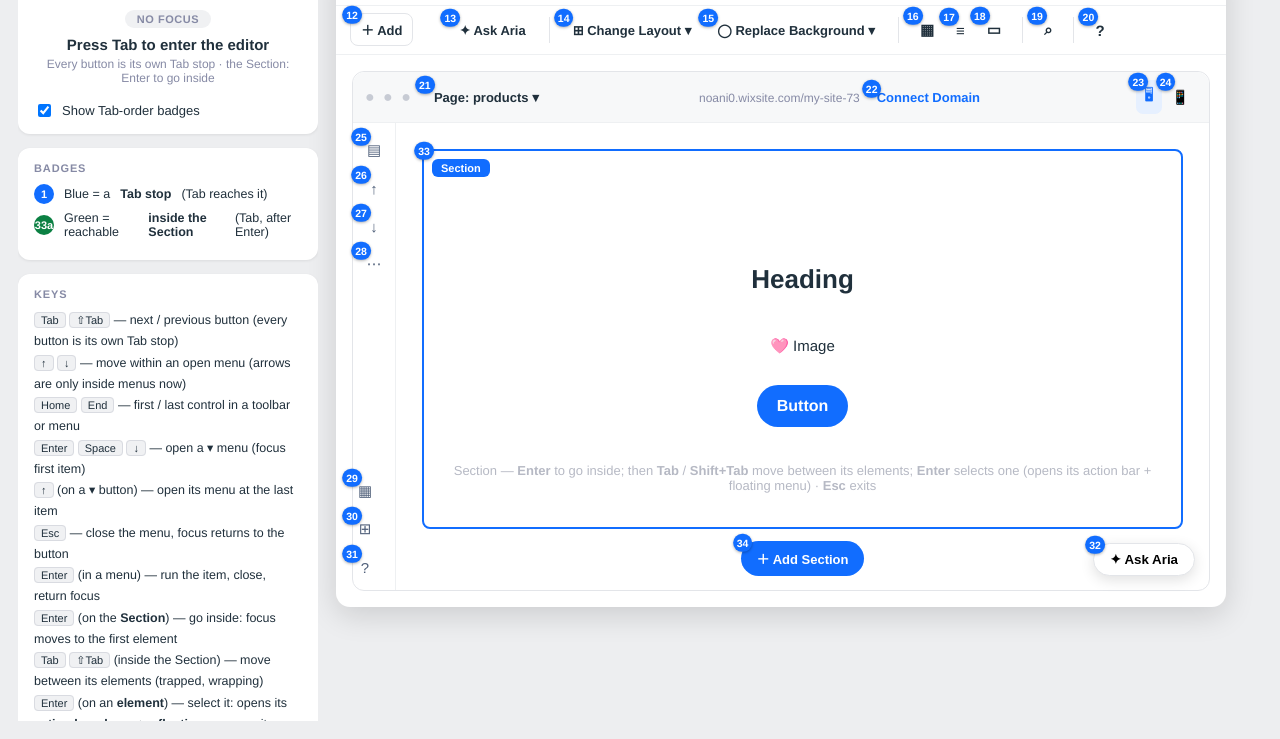
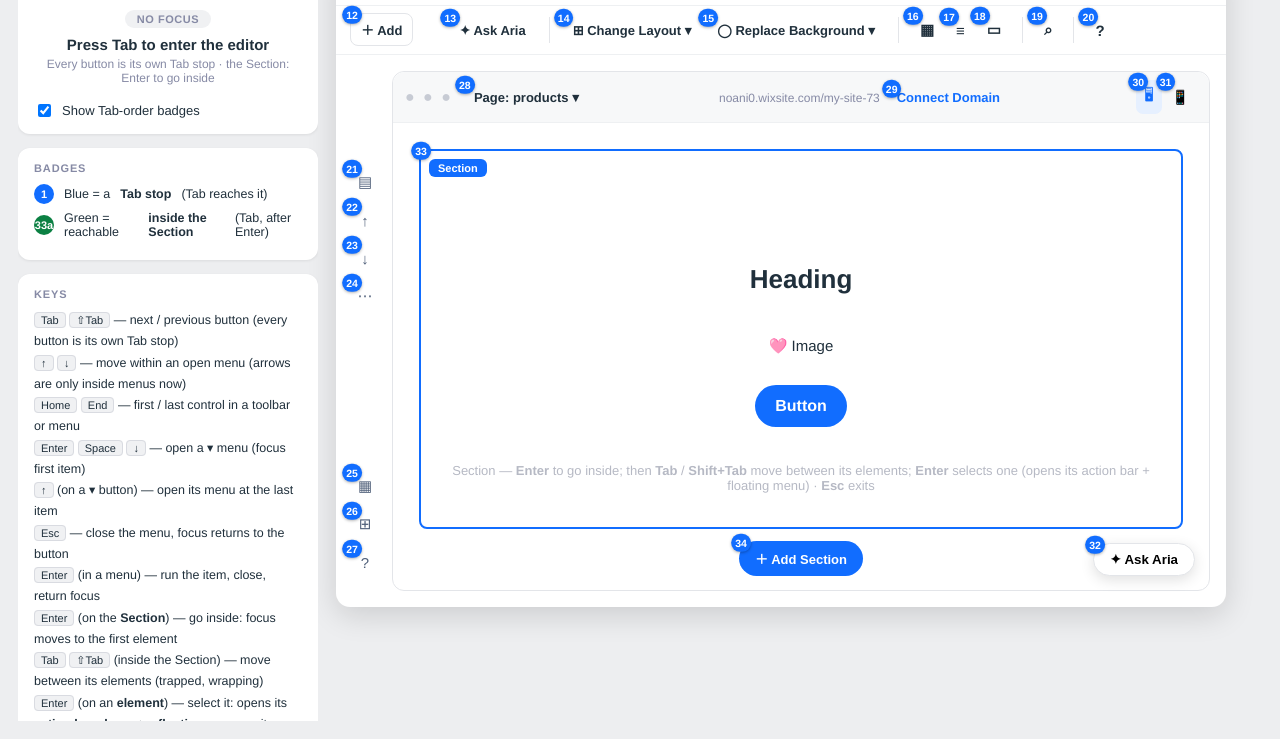
Before and after one commit to noanitzan/kbd-nav-prototypes, a plain HTML site: page harmony-editor-chrome-keyboard.html in a window 1280 px wide. Shown: the part 61-800 px from the top of the page. Drawn offline with Linux system fonts and the light colour scheme.

Commit message:
Move left rail + bottom tools OUTSIDE the browser frame (left gutter), like the real editor; renumber (rail 21-24, tools 25-27, browser bar 28-31)

```diff
--- a/harmony-editor-chrome-keyboard.html
+++ b/harmony-editor-chrome-keyboard.html
@@ -54,7 +54,10 @@
   .addbtn-wrap { position: absolute; left: 14px; top: 7px; }
   .sep { width: 1px; align-self: stretch; background: #E3E5E9; margin: 3px 8px; }
 
-  .frame { position: relative; margin: 16px; border: 1px solid #E3E5E9; border-radius: 12px; min-height: 520px; display: flex; flex-direction: column; }
+  /* editor body = a left gutter (rail + tools, OUTSIDE the frame) beside the browser frame */
+  .editor-body { display: flex; align-items: stretch; margin: 16px 16px 16px 6px; gap: 4px; }
+  .left-gutter { flex: 0 0 46px; display: flex; flex-direction: column; align-items: center; padding: 96px 0 14px; }
+  .frame { position: relative; flex: 1; min-width: 0; border: 1px solid #E3E5E9; border-radius: 12px; min-height: 520px; display: flex; flex-direction: column; }
   .framebar { display: flex; align-items: center; gap: 10px; padding: 8px 12px; border-bottom: 1px solid #EEF0F2; background: #F7F8F9; border-radius: 12px 12px 0 0; }
   .dots { color: #C7CBD4; letter-spacing: 2px; }
   .url { flex: 1; text-align: center; font-size: 12px; color: #868AA5; }
@@ -62,8 +65,7 @@
   .dtoggle { border: 1px solid transparent; background: transparent; border-radius: 7px; padding: 4px 7px; cursor: pointer; font-size: 14px; display: inline-flex; align-items: center; justify-content: center; }
   .dtoggle[aria-pressed="true"] { background: #E6F0FF; color: #116DFF; }
 
-  .canvas { flex: 1; display: flex; }
-  .rail { display: flex; flex-direction: column; align-items: center; gap: 8px; padding: 12px 6px; border-right: 1px solid #EEF0F2; }
+  .rail { display: flex; flex-direction: column; align-items: center; gap: 8px; }
   .rbtn { width: 30px; height: 30px; border: 1px solid transparent; background: transparent; border-radius: 8px; cursor: pointer; font-size: 15px; color: #50607A; display: inline-flex; align-items: center; justify-content: center; padding: 0; }
   .rbtn:hover { background: #F3F4F6; }
   .stage { flex: 1; position: relative; padding: 26px; }
@@ -95,7 +97,7 @@
   .sec-panel[hidden] { display: none; }
   .sec-panel .sp-sep { width: 1px; align-self: stretch; background: #E3E5E9; margin: 3px 4px; }
   .sec-panel .rbtn { width: 30px; height: 30px; }
-  .floattools { position: absolute; left: -46px; bottom: 8px; display: flex; flex-direction: column; gap: 8px; }
+  .floattools { margin-top: auto; display: flex; flex-direction: column; gap: 8px; align-items: center; }
   .askaria-float { position: absolute; right: 14px; bottom: 14px; background: #fff; border: 1px solid #E3E5E9; border-radius: 22px; padding: 8px 16px; font-weight: 700; cursor: pointer; box-shadow: 0 4px 14px rgba(0,0,0,.12); display: inline-flex; gap: 6px; }
 
   /* ---------- Menus (APG Menu) ---------- */
@@ -176,7 +178,7 @@
       <details class="notes">
         <summary>Focus-management &amp; WCAG 2.2 AA notes</summary>
         <ul>
-          <li><strong>Every button is its own Tab stop.</strong> All the editor chrome — top bar, +Add, the section-actions bar, the browser-bar controls (Page · Connect Domain · Desktop · Mobile), the left rail, and the bottom-left panels — is tabbed one control at a time, in order, before the Section (stops 1–32). No arrow-key toolbars; arrows are used only inside an open menu / the zoom popover — <code>2.4.3 Focus Order</code>, <code>2.1.1 Keyboard</code>. (This mirrors what the live editor actually does today.)</li>
+          <li><strong>Every button is its own Tab stop.</strong> All the editor chrome — top bar, +Add, the section-actions bar, the browser-bar controls (Page · Connect Domain · Desktop · Mobile), the left rail, and the bottom-left panels (both in the left gutter <em>outside</em> the browser frame, as in the real editor) — is tabbed one control at a time, in order, before the Section (stops 1–32). No arrow-key toolbars; arrows are used only inside an open menu / the zoom popover — <code>2.4.3 Focus Order</code>, <code>2.1.1 Keyboard</code>. (This mirrors what the live editor actually does today.)</li>
           <li><strong>The Section is the one drill-in container (stop 33).</strong> <kbd>Enter</kbd> (or a mouse click) goes inside; Tab/Shift+Tab then move between its <strong>elements</strong> (trapped + wrapping). Merely Tab-<em>focusing</em> the Section does not enter it. <kbd>Esc</kbd> exits back to the Section. Keeps the page content out of the top-level Tab order — <code>2.1.2 No Keyboard Trap</code> (Esc always exits). (Mouse click = Enter throughout.)</li>
           <li><strong>Selecting an element</strong> (<kbd>Enter</kbd> on it) opens two surfaces at once, matching the product: the <strong>action bar above</strong> (its type-specific menu — a heading, image, and button each get different actions) and a <strong>floating small menu</strong> anchored to the element. <kbd>Esc</kbd> deselects and closes both. Operating those two bars by keyboard is the next phase.</li>
           <li><strong>Menu buttons</strong> (▾): open on Enter / Space / ↓ (focus first item), ↑ opens at last item. Menus <em>wrap</em> with ↑↓. Esc closes and returns focus to the button — <code>2.1.2 No Keyboard Trap</code>, <code>4.1.2 Name, Role, Value</code> (<code>aria-haspopup</code>, <code>aria-expanded</code>).</li>
@@ -231,35 +233,38 @@
       </div>
     </div>
 
-    <!-- Browser frame -->
-    <div class="frame">
-      <div class="framebar">
-        <span class="dots">● ● ●</span>
-        <button class="cbtn" data-kbd-step="21" data-kbd-name="Page: products" aria-haspopup="menu" aria-expanded="false" data-menu="page">Page: products ▾</button>
-        <span class="url">noani0.wixsite.com/my-site-73 &nbsp; <a href="#" class="cbtn ghost" style="padding:2px 6px" data-kbd-step="22" data-kbd-name="Connect Domain" onclick="return false">Connect Domain</a></span>
-        <div class="device" role="group" aria-label="Preview device">
-          <button class="dtoggle" data-kbd-step="23" data-kbd-name="Desktop view" aria-pressed="true" aria-label="Desktop view">🖥</button>
-          <button class="dtoggle" data-kbd-step="24" data-kbd-name="Mobile view" aria-pressed="false" aria-label="Mobile view">📱</button>
+    <!-- Editor body: the left gutter (rail + tools) sits OUTSIDE the browser frame, as in the real editor -->
+    <div class="editor-body">
+      <!-- Left gutter — OUTSIDE the frame; every control an individual Tab stop -->
+      <div class="left-gutter">
+        <!-- (7) Left rail -->
+        <div class="rail" role="group" aria-label="Section tools">
+          <button class="rbtn" data-kbd-step="21" data-kbd-name="Layers" aria-label="Layers">▤</button>
+          <button class="rbtn" data-kbd-step="22" data-kbd-name="Move up" aria-label="Move section up">↑</button>
+          <button class="rbtn" data-kbd-step="23" data-kbd-name="Move down" aria-label="Move section down">↓</button>
+          <button class="rbtn" data-kbd-step="24" data-kbd-name="More section actions" aria-label="More section actions" aria-haspopup="menu" aria-expanded="false" data-menu="railmore">⋯</button>
+        </div>
+        <!-- Bottom-left editor panels — each its OWN Tab stop (not a toolbar) -->
+        <div class="floattools" role="group" aria-label="Editor panels">
+          <button class="rbtn" data-kbd-step="25" data-kbd-name="Layers panel" aria-label="Layers panel">▦</button>
+          <button class="rbtn" data-kbd-step="26" data-kbd-name="Grid lines" aria-label="Grid lines">⊞</button>
+          <button class="rbtn" data-kbd-step="27" data-kbd-name="Help" aria-label="Help">?</button>
         </div>
       </div>
 
-      <div class="canvas">
-        <!-- (7) Left rail -->
-        <div class="rail" role="group" aria-label="Section tools">
-          <button class="rbtn" data-kbd-step="25" data-kbd-name="Layers" aria-label="Layers">▤</button>
-          <button class="rbtn" data-kbd-step="26" data-kbd-name="Move up" aria-label="Move section up">↑</button>
-          <button class="rbtn" data-kbd-step="27" data-kbd-name="Move down" aria-label="Move section down">↓</button>
-          <button class="rbtn" data-kbd-step="28" data-kbd-name="More section actions" aria-label="More section actions" aria-haspopup="menu" aria-expanded="false" data-menu="railmore">⋯</button>
+      <!-- Browser frame -->
+      <div class="frame">
+        <div class="framebar">
+          <span class="dots">● ● ●</span>
+          <button class="cbtn" data-kbd-step="28" data-kbd-name="Page: products" aria-haspopup="menu" aria-expanded="false" data-menu="page">Page: products ▾</button>
+          <span class="url">noani0.wixsite.com/my-site-73 &nbsp; <a href="#" class="cbtn ghost" style="padding:2px 6px" data-kbd-step="29" data-kbd-name="Connect Domain" onclick="return false">Connect Domain</a></span>
+          <div class="device" role="group" aria-label="Preview device">
+            <button class="dtoggle" data-kbd-step="30" data-kbd-name="Desktop view" aria-pressed="true" aria-label="Desktop view">🖥</button>
+            <button class="dtoggle" data-kbd-step="31" data-kbd-name="Mobile view" aria-pressed="false" aria-label="Mobile view">📱</button>
+          </div>
         </div>
 
         <div class="stage">
-          <!-- Bottom-left floating panels — each its OWN Tab stop (not a toolbar) -->
-          <div class="floattools" role="group" aria-label="Editor panels">
-            <button class="rbtn" data-kbd-step="29" data-kbd-name="Layers panel" aria-label="Layers panel">▦</button>
-            <button class="rbtn" data-kbd-step="30" data-kbd-name="Grid lines" aria-label="Grid lines">⊞</button>
-            <button class="rbtn" data-kbd-step="31" data-kbd-name="Help" aria-label="Help">?</button>
-          </div>
-
           <!-- Ask Aria floating assistant -->
           <button class="askaria-float" data-kbd-step="32" data-kbd-name="Ask Aria (assistant)">✦ Ask Aria</button>
 
```
Also changed, not shown: index.html (+33 -28 lines).
